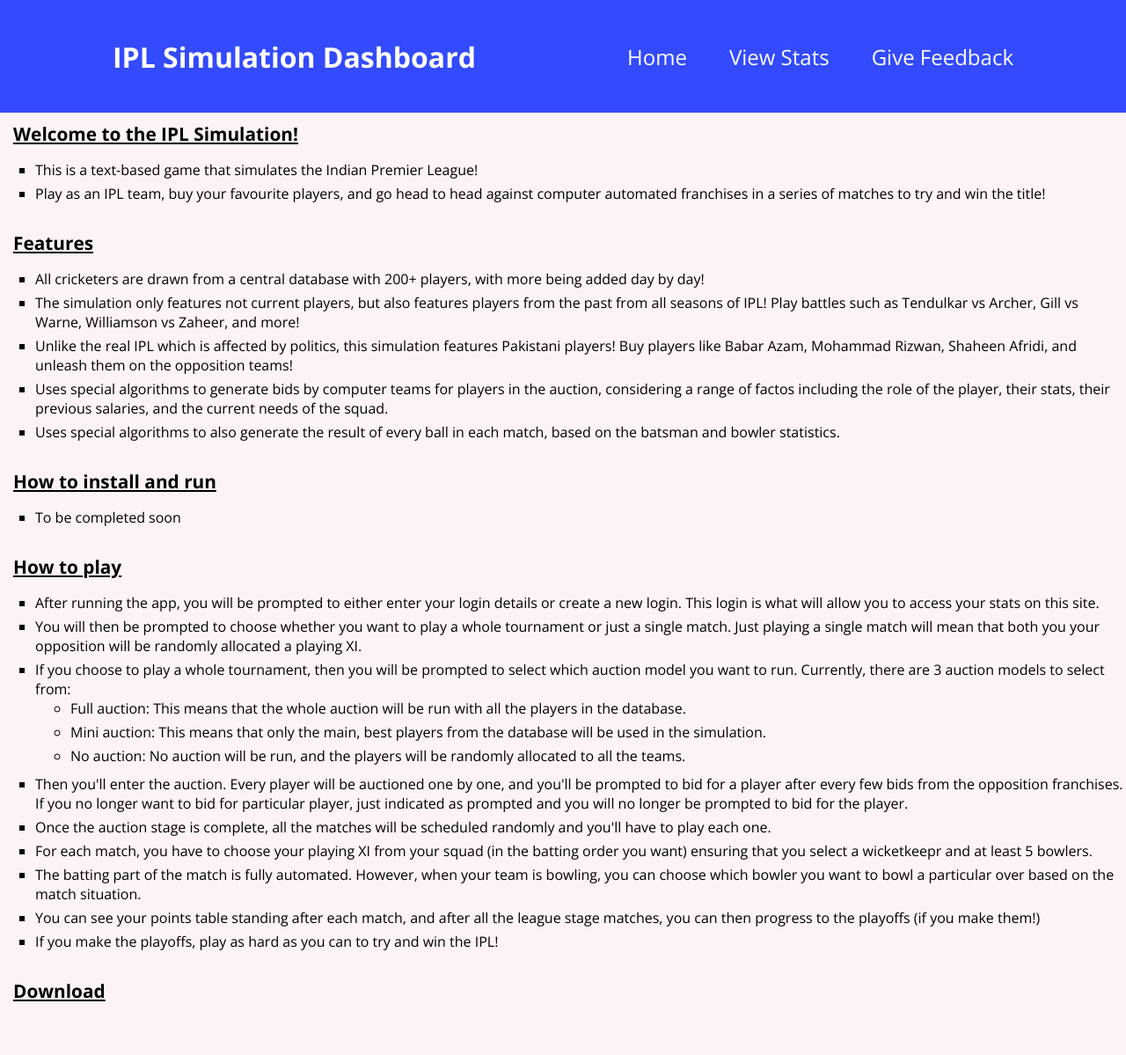
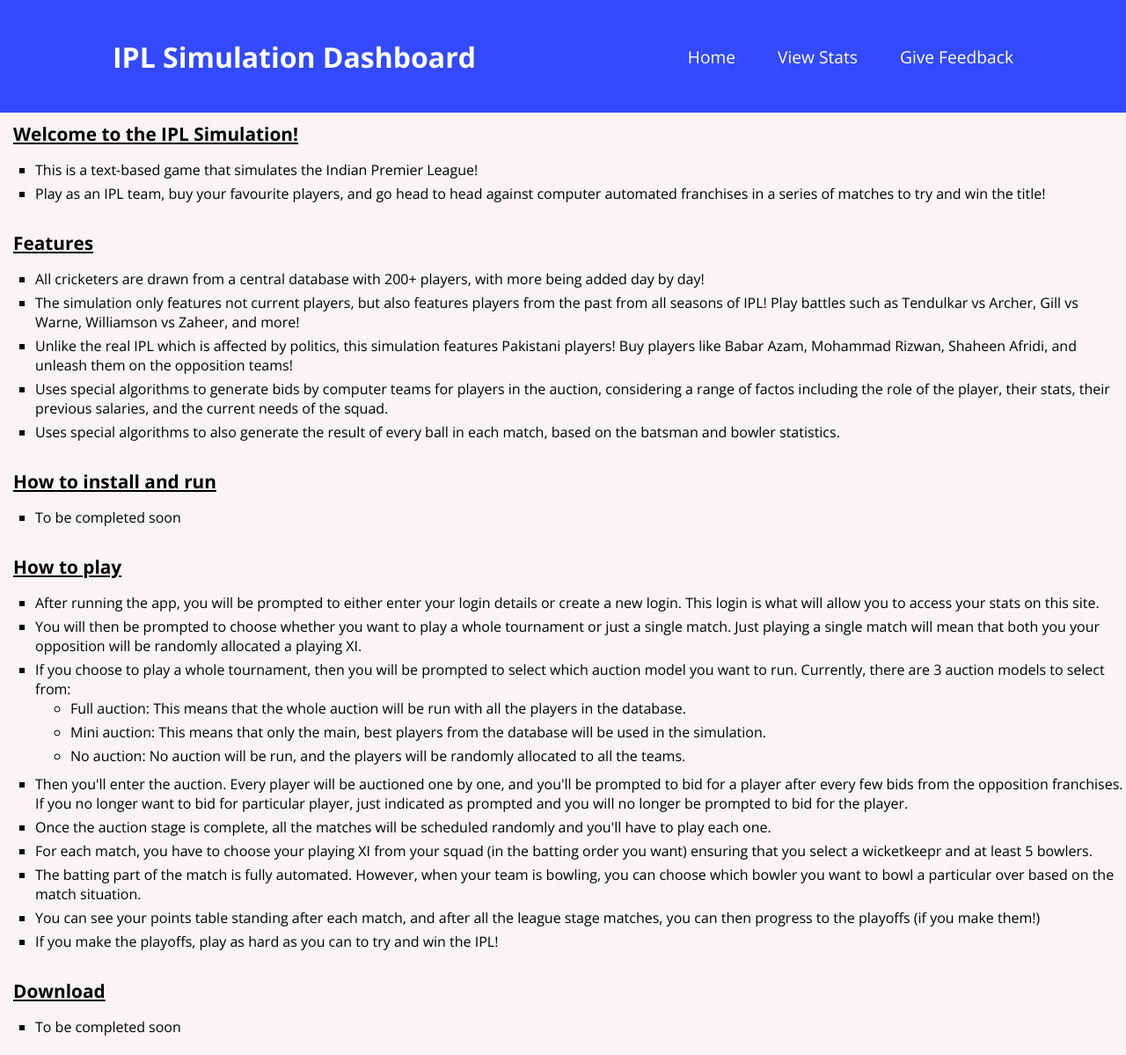
Before and after one commit to KW781/IPLSimulationDashboard, a React (Create React App) app: page / in a window 1280 px wide. Shown: the whole page at 88% size. Before the commit the page ends 1140 px from the top, so only its background shows below. Built offline with nearby package versions, Linux system fonts and the light colour scheme.

Commit message:
adjusted dashboard button sizes

```diff
--- a/src/components/NavBarStyling.module.css
+++ b/src/components/NavBarStyling.module.css
@@ -28,12 +28,12 @@
 
 .header a {
   text-decoration: none;
-  font-size: 1.5rem;
+  font-size: 1.2rem;
   color: white;
 }
 
 .header a:hover,
 .header a:active,
 .header a.active {
-  font-size: 1.6rem;
+  font-size: 1.3rem;
 }
--- a/src/pages/HomePage.js
+++ b/src/pages/HomePage.js
@@ -133,6 +133,13 @@
       <header className={classes.generalHeading}>
         Download
       </header>
+      <body>
+        <ul className={classes.ul}>
+          <li>
+          To be completed soon
+          </li>
+        </ul>
+      </body>
     </div>
 
   );
```
